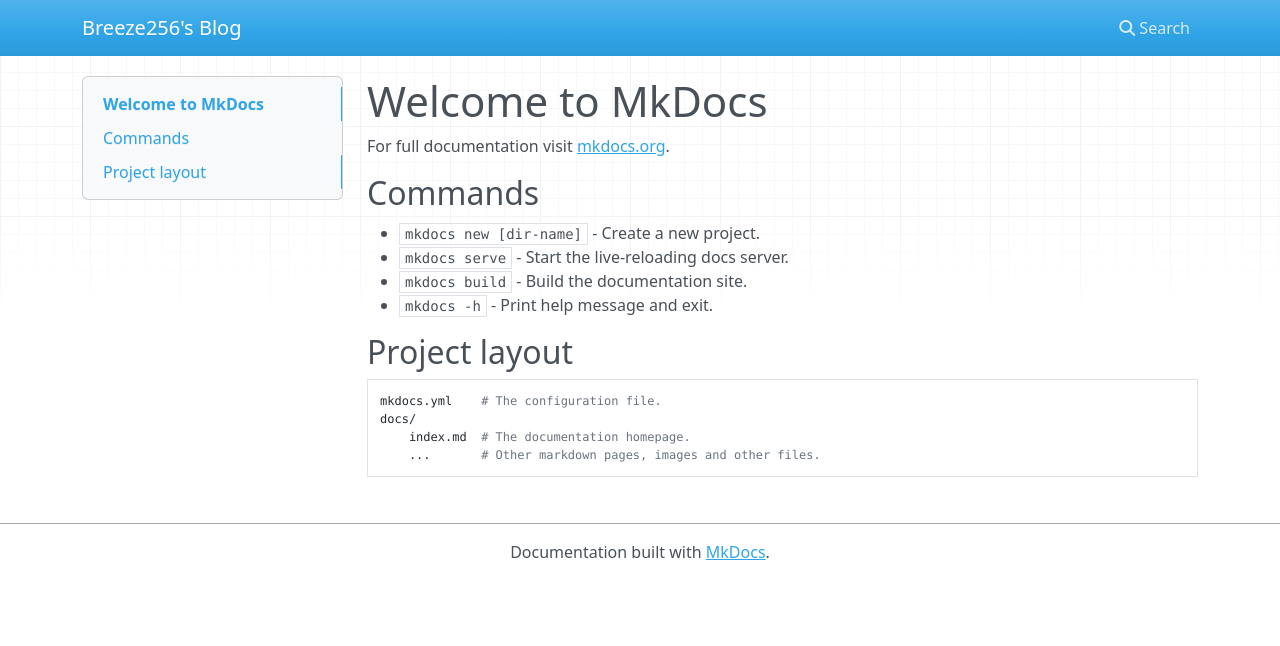
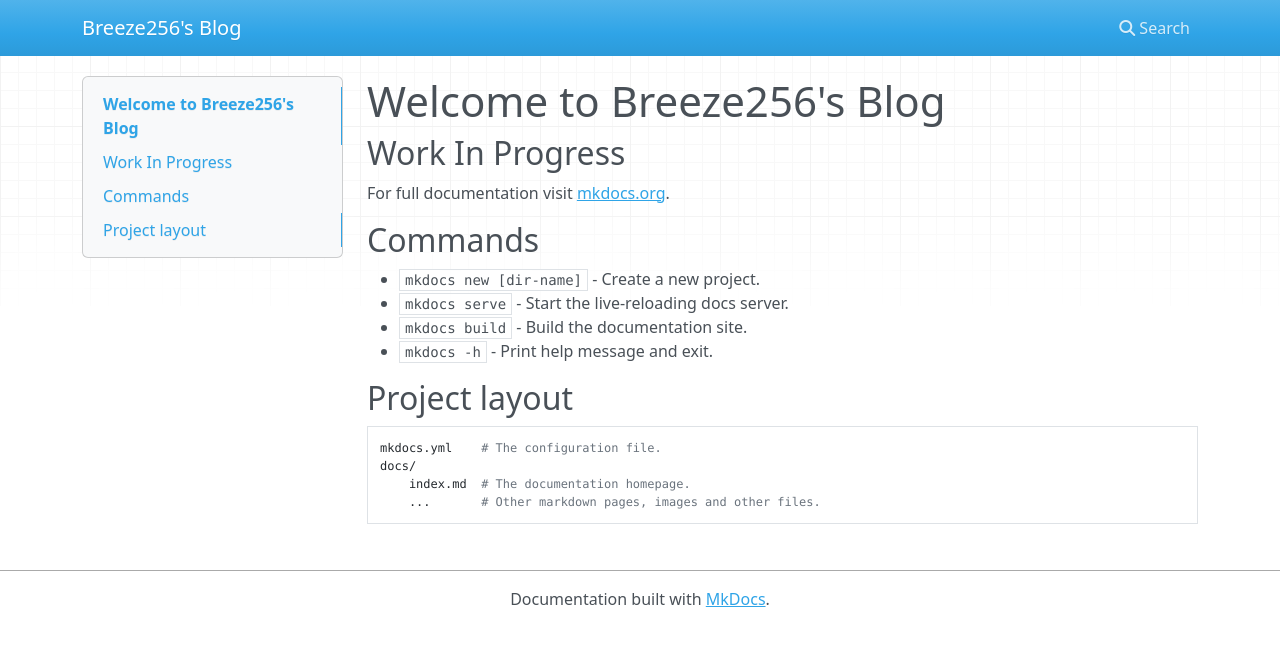
Before and after one commit to breeze256/breeze256.github.io, an MkDocs documentation site: the page built from docs/index.md, in a window 1280 px wide. Shown: the top 646 px of the page. Built offline with MkDocs 1.6.1, drawn with Linux system fonts in a browser that asks for light colours; nearby versions of some CDN libraries.

Commit message:
update: comment

```diff
--- a/docs/index.md
+++ b/docs/index.md
@@ -1,4 +1,5 @@
-# Welcome to MkDocs
+# Welcome to Breeze256's Blog
+## Work In Progress
 
 For full documentation visit [mkdocs.org](https://www.mkdocs.org).
 
```
